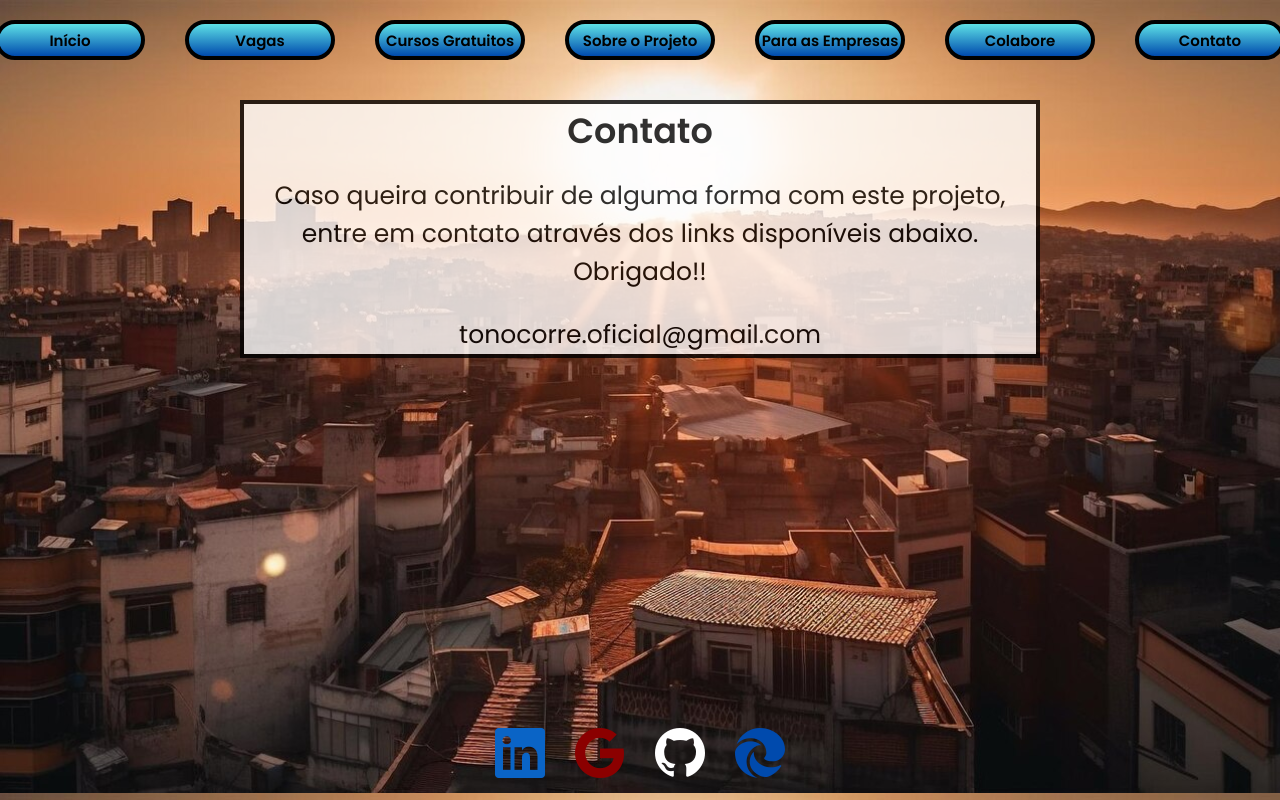
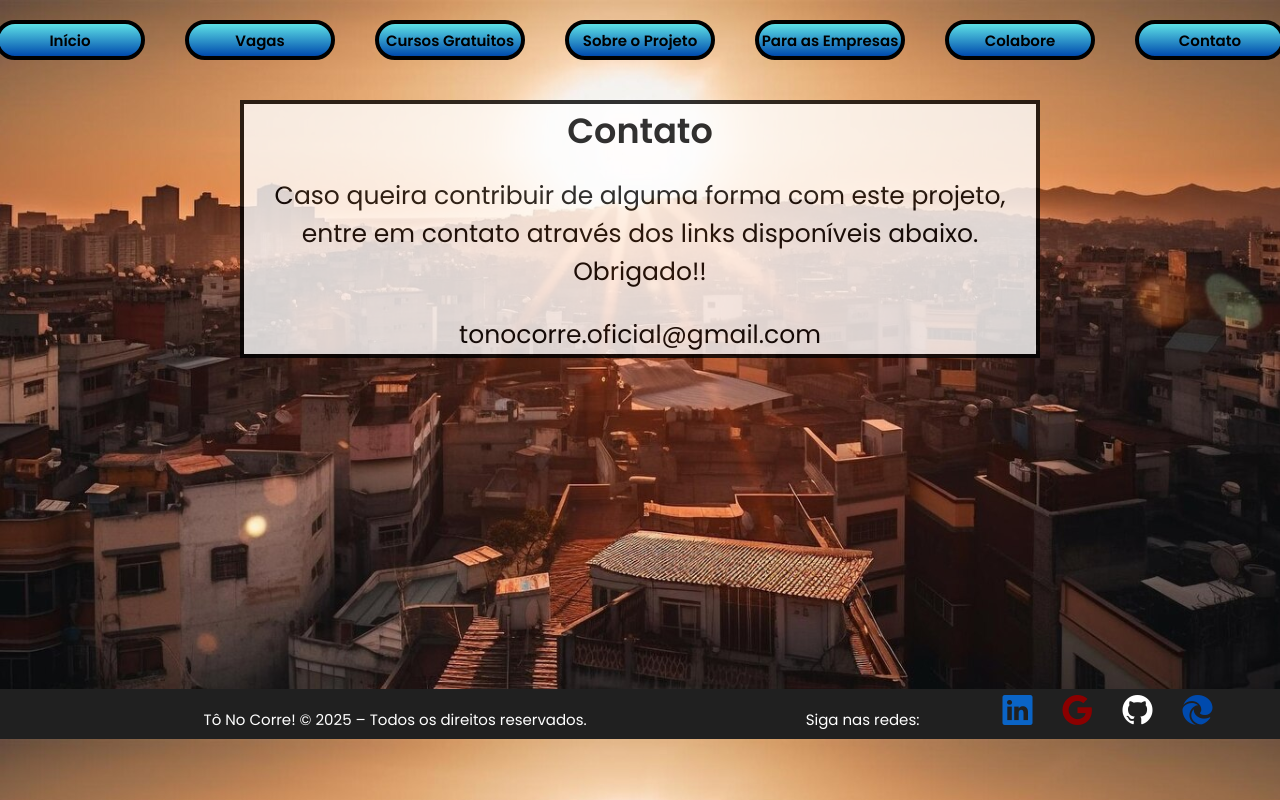
Before and after one commit to FelipeAugustoFialho/ToNoCorre-Contato, a plain HTML site: page index.html in a window 1280 px wide. Drawn offline with nearby package versions, Linux system fonts and the light colour scheme.

Commit message:
criação footer all pages

```diff
--- a/index.html
+++ b/index.html
@@ -33,6 +33,8 @@
     </div>
 
     <footer>
+        <p class="pFooter">Tô No Corre! © 2025 – Todos os direitos reservados.</p>
+        <p class="pFooter">Siga nas redes:</p>
         <a href="https://www.linkedin.com/company/to-no-corre/" target="_blank"><i class="bi bi-linkedin"></i></a>
 
         <a href="mailto:tonocorre.oficial@gmail.com?subject=
--- a/style.css
+++ b/style.css
@@ -41,6 +41,7 @@ button {
    border: solid 4px;
    background-color: #FFFFFF;
    opacity: 0.8;
+   margin-bottom: 331px;
 
 
 }
@@ -59,6 +60,7 @@ p{
 
 }
 
+
 .form{
     text-align: center;
     margin: auto;
@@ -70,12 +72,26 @@ footer{
     color:#FFFFFF;
     display: flex;
     justify-content: center;
-    margin-top: 360px;
-    font-size: 50px;
+
+    font-size: 30px;
     gap: 30px;
+    height: 50px;
+    background-color: #202020;
+
 
 }
 
+
+.pFooter{
+
+     font-size: 15px;
+     justify-content:center;
+
+
+    margin-top: 19px;
+    margin-left: 136px;
+    margin-right: 53px;
+}
 .bi-linkedin{
     color: rgb(10, 100, 198);
 }
```
